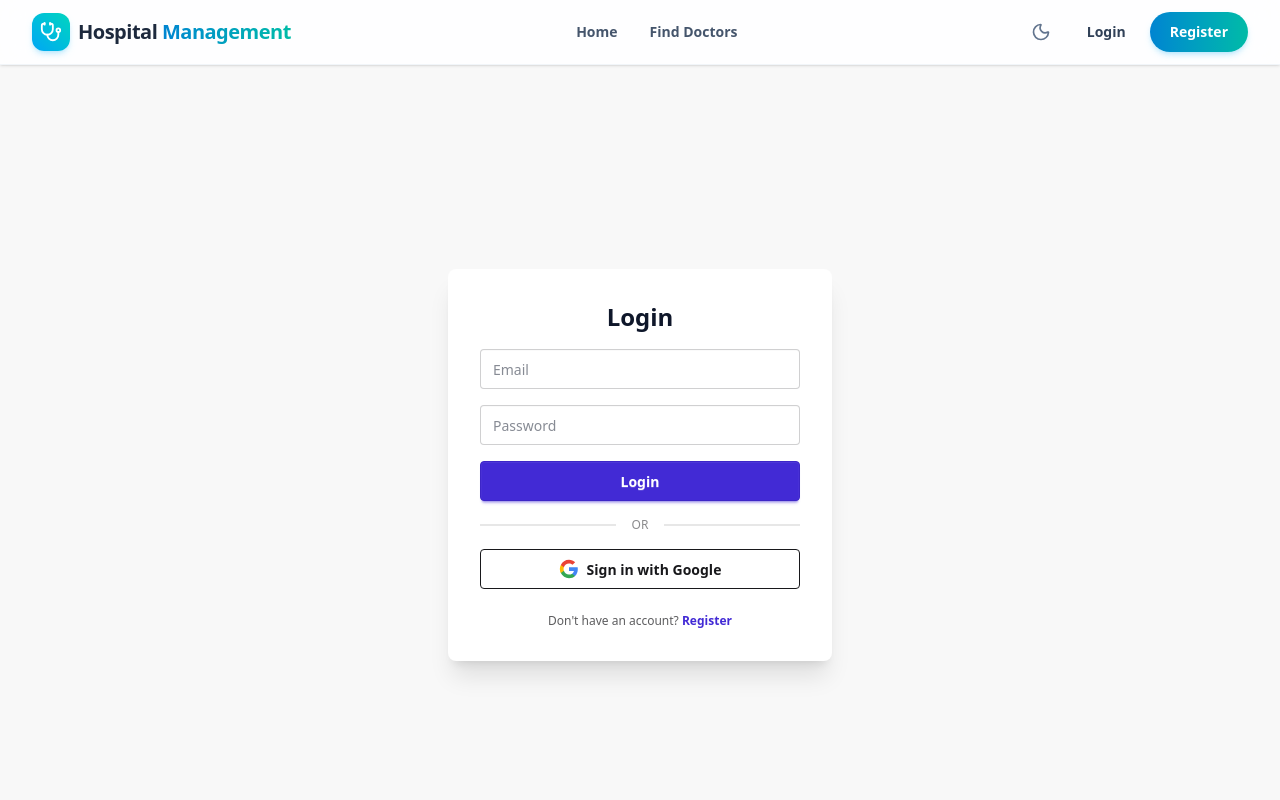
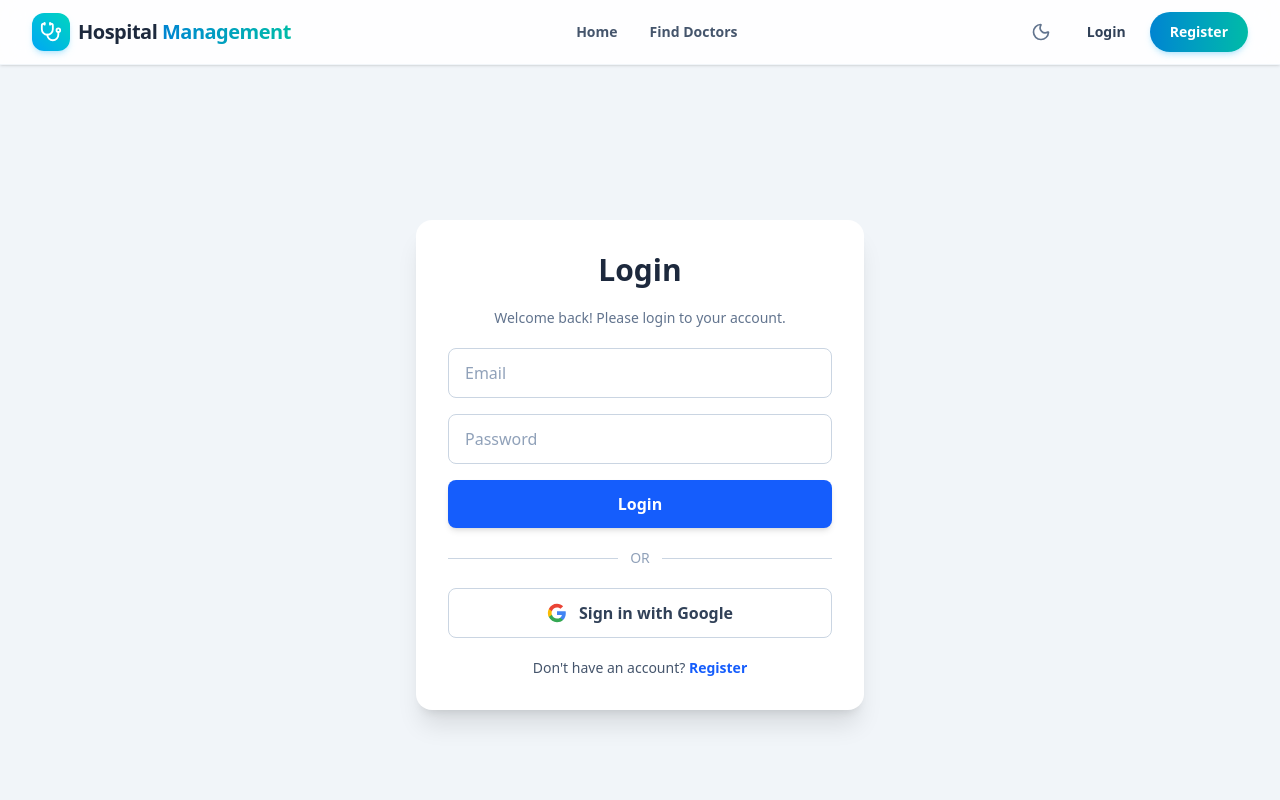
Before and after one commit to coderprotap67/MediCare-Connect-Hospital-Appointment-Healthcare-Management-System-1, a Next.js app: page /login in a window 1280 px wide. Shown: the top 800 px of the page. Built offline with nearby package versions, Linux system fonts and the light colour scheme; no server answers.

Commit message:
login page fixed

```diff
--- a/src/app/login/page.jsx
+++ b/src/app/login/page.jsx
@@ -1,4 +1,6 @@
+
 "use client";
+
 import { useState, useContext } from "react";
 import { AuthContext } from "@/context/AuthContext";
 import { useRouter } from "next/navigation";
@@ -6,17 +8,26 @@ import Link from "next/link";
 import api from "@/utils/api";
 import { GoogleAuthProvider, signInWithPopup } from "firebase/auth";
 import { auth } from "@/firebase/firebase.config";
+
 export default function LoginPage() {
   const [email, setEmail] = useState("");
   const [password, setPassword] = useState("");
   const [error, setError] = useState("");
+
   const { loginUser } = useContext(AuthContext);
   const router = useRouter();
+
+  // Normal Login
   const handleLogin = async (e) => {
     e.preventDefault();
     setError("");
+
     try {
-      const res = await api.post("/api/auth/login", { email, password });
+      const res = await api.post("/api/auth/login", {
+        email,
+        password,
+      });
+
       const token = res.data?.token || res.data?.accessToken;
       const user = res.data?.user || res.data;
 
@@ -28,6 +39,8 @@ export default function LoginPage() {
       if (loginUser) {
         loginUser(user);
       }
+
+      // Role Based Dashboard Redirect
       if (user?.role === "admin") {
         router.push("/dashboard/admin/analytics");
       } else if (user?.role === "doctor") {
@@ -35,15 +48,19 @@ export default function LoginPage() {
       } else {
         router.push("/dashboard/patient");
       }
+
     } catch (err) {
       console.error("Login Error:", err);
-      setError(err?.response?.data?.message || "Invalid email or password");
+      setError(
+        err?.response?.data?.message || "Invalid email or password"
+      );
     }
   };
 
-  // গুগল দিয়ে সাইন-ইন
+  // Google Sign In
   const handleGoogleSignIn = async () => {
     setError("");
+
     try {
       const provider = new GoogleAuthProvider();
       const result = await signInWithPopup(auth, provider);
@@ -60,6 +77,7 @@ export default function LoginPage() {
       const res = await api.post("/api/users", userData);
 
       const token = res.data?.token || res.data?.accessToken;
+
       if (token) {
         localStorage.setItem("medicare_token", token);
         localStorage.setItem("token", token);
@@ -68,7 +86,9 @@ export default function LoginPage() {
       if (loginUser) {
         loginUser(res.data?.user || userData);
       }
+
       router.push("/dashboard/patient");
+
     } catch (err) {
       console.error("Google Sign-In Error:", err);
       setError("Google sign-in failed. Please try again.");
@@ -76,39 +96,77 @@ export default function LoginPage() {
   };
 
   return (
-    <div className="flex justify-center items-center h-screen bg-base-200">
-      <div className="card bg-base-100 p-8 shadow-xl w-96 space-y-4">
-        <h2 className="text-2xl font-bold text-center">Login</h2>
-        {error && <p className="text-error text-sm text-center">{error}</p>}
+    <div className="min-h-screen flex justify-center items-center bg-slate-100 px-4 py-10">
 
+      {/* Login Card */}
+      <div className="w-full max-w-md bg-white rounded-2xl shadow-xl p-8 space-y-5">
+
+        {/* Heading */}
+        <h2 className="text-3xl font-bold text-center text-slate-800">
+          Login
+        </h2>
+
+        <p className="text-sm text-center text-slate-500">
+          Welcome back! Please login to your account.
+        </p>
+
+        {/* Error Message */}
+        {error && (
+          <p className="text-red-500 text-sm text-center">
+            {error}
+          </p>
+        )}
+
+        {/* Login Form */}
         <form onSubmit={handleLogin} className="space-y-4">
+
+          {/* Email */}
           <input
             type="email"
             placeholder="Email"
             required
-            className="input input-bordered w-full"
+            autoComplete="email"
+            className="w-full px-4 py-3 border border-slate-300 rounded-lg bg-white text-slate-900 placeholder-slate-400 focus:outline-none focus:ring-2 focus:ring-blue-500 focus:border-blue-500"
             onChange={(e) => setEmail(e.target.value)}
           />
+
+          {/* Password */}
           <input
             type="password"
             placeholder="Password"
             required
-            className="input input-bordered w-full"
+            autoComplete="current-password"
+            className="w-full px-4 py-3 border border-slate-300 rounded-lg bg-white text-slate-900 placeholder-slate-400 focus:outline-none focus:ring-2 focus:ring-blue-500 focus:border-blue-500"
             onChange={(e) => setPassword(e.target.value)}
           />
-          <button type="submit" className="btn btn-primary text-white w-full">
+
+          {/* Login Button */}
+          <button
+            type="submit"
+            className="w-full py-3 rounded-lg bg-blue-600 hover:bg-blue-700 text-white font-semibold transition duration-300 shadow-md"
+          >
             Login
           </button>
+
         </form>
 
-        <div className="divider text-xs text-base-content/50 uppercase">OR</div>
+        {/* Divider */}
+        <div className="flex items-center gap-3">
+          <div className="flex-1 border-t border-slate-300"></div>
+          <span className="text-sm text-slate-400">OR</span>
+          <div className="flex-1 border-t border-slate-300"></div>
+        </div>
 
+        {/* Google Sign In */}
         <button
           type="button"
           onClick={handleGoogleSignIn}
-          className="btn btn-outline w-full flex items-center justify-center gap-2"
+          className="w-full py-3 border border-slate-300 rounded-lg flex items-center justify-center gap-3 text-slate-700 font-semibold hover:bg-slate-50 transition duration-300"
         >
-          <svg className="w-5 h-5" viewBox="0 0 24 24">
+          <svg
+            className="w-5 h-5"
+            viewBox="0 0 24 24"
+          >
             <path
               fill="#4285F4"
               d="M22.56 12.25c0-.78-.07-1.53-.2-2.25H12v4.26h5.92c-.26 1.37-1.04 2.53-2.21 3.31v2.77h3.57c2.08-1.92 3.28-4.74 3.28-8.09z"
@@ -126,14 +184,21 @@ export default function LoginPage() {
               d="M12 5.38c1.62 0 3.06.56 4.21 1.64l3.15-3.15C17.45 2.09 14.97 1 12 1 7.7 1 3.99 3.47 2.18 7.06l3.66 2.84c.87-2.6 3.3-4.52 6.16-4.52z"
             />
           </svg>
+
           Sign in with Google
         </button>
-        <p className="text-xs text-center text-base-content/70 mt-2">
-          Don&apos;t have an account?{" "}
-          <Link href="/register" className="text-primary font-semibold hover:underline">
+
+        {/* Register Link */}
+        <p className="text-sm text-center text-slate-600">
+          Don't have an account?{" "}
+          <Link
+            href="/register"
+            className="text-blue-600 font-semibold hover:underline"
+          >
             Register
           </Link>
         </p>
+
       </div>
     </div>
   );
```
